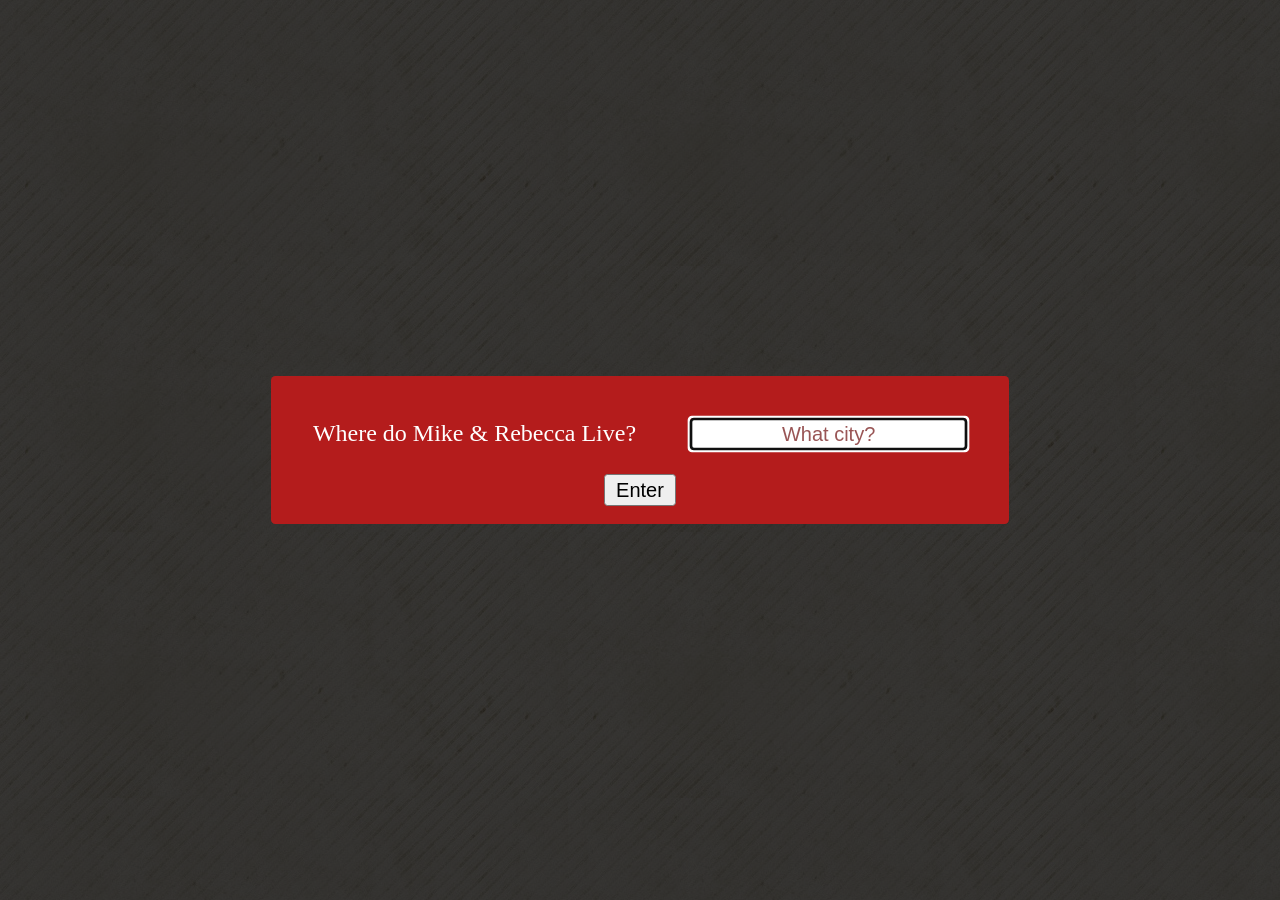
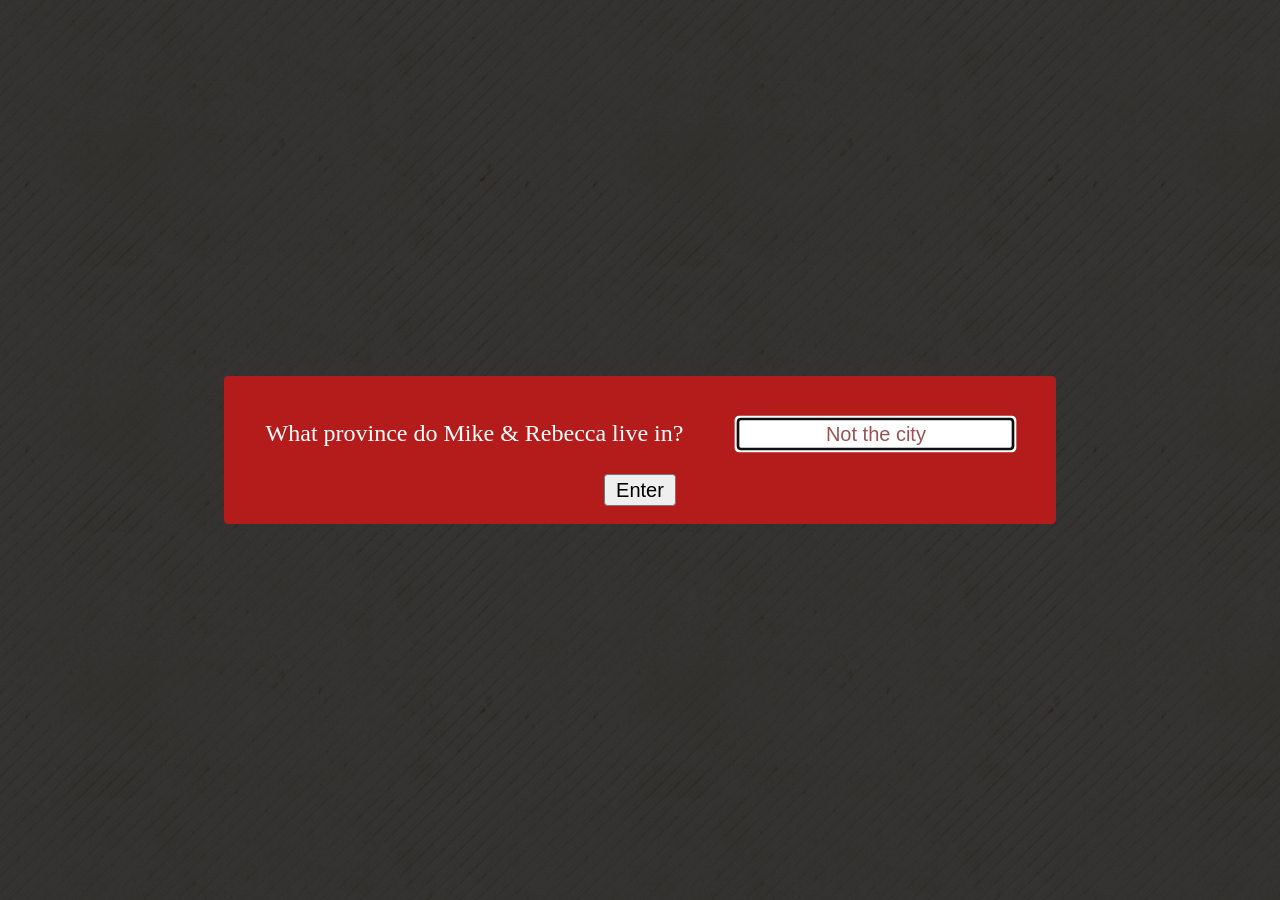
Before and after one commit to mgifford/gifsack-or-wolford, a Jekyll site: the page index.html, which Jekyll copies as it is, in a window 1280 px wide. Built offline with Jekyll 4.4.1, drawn with Linux system fonts in a browser that asks for light colours.

Commit message:
changing description for the form

```diff
--- a/index.html
+++ b/index.html
@@ -73,8 +73,8 @@ div.vertical {
 		<div class="horizontal">
 			<div class="vertical">
 				<div class="box">
-					<label style="margin: 16px; text-align: center;" for="password">Where do Mike & Rebecca Live?</label>
-					<input style="margin: 16px; text-align: center;" id="password" type="text" placeholder="What city?" /> <br />
+					<label style="margin: 16px; text-align: center;" for="password">What province do Mike & Rebecca live in?</label>
+					<input style="margin: 16px; text-align: center;" id="password" type="text" placeholder="Not the city" /> <br />
 					<button id="loginbutton" type="button">Enter</button>
 					<p id="wrongPassword" style="display: none">wrong password</p>
 				</div>
```
